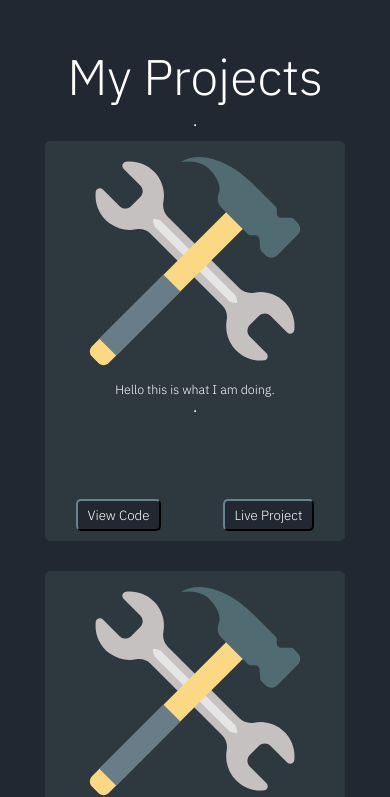
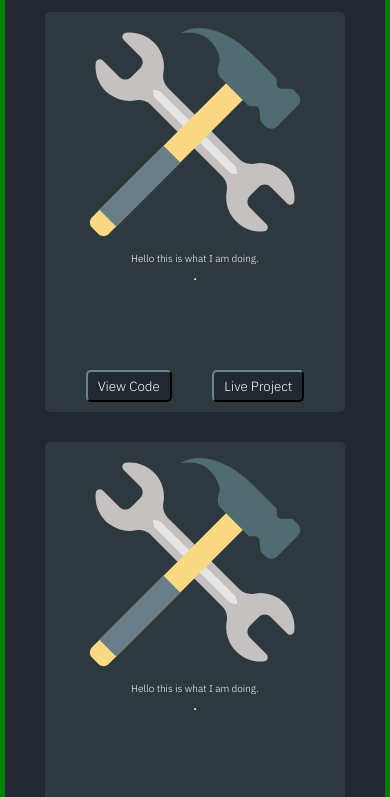
Before and after one commit to pranjalyadav451/AnotherPortfolio, a plain HTML site: page index.html in a window 390 px wide. Shown: the part 1061-1858 px from the top of the page. Drawn offline with Linux system fonts and the light colour scheme; a web font is replaced by a local one.

Commit message:
added one more media query to the profile image

```diff
--- a/sass/base/_root.scss
+++ b/sass/base/_root.scss
@@ -7,13 +7,14 @@
   --main-bg-color2: #2d383f;
   --border-color: #f2a365;
   font-size: 16px;
-  --h1-size: 5rem;
-  --h2-size: 4.375rem;
-  --h3-size: 4rem;
-  --h4-size: 3.125rem;
-  --h5-size: 2.5rem;
-  --h6-size: 1.875rem;
-  --p-size: 1.25rem;
+  // --h1-size: 5rem;
+  --h1-size: 4.375rem;
+  --h2-size: 4rem;
+  --h3-size: 3.125rem;
+  --h4-size: 2.5rem;
+  --h5-size: 1.875rem;
+  --h6-size: 1.25rem;
+  --p-size: 1rem;
 
 
 
--- a/sass/components/_projects-wrapper.scss
+++ b/sass/components/_projects-wrapper.scss
@@ -15,7 +15,7 @@
     width: $large-screen-width;
   }
 
-  // border:5px solid green;
+  border:5px solid green;
 }
 
 #project-list {
@@ -49,7 +49,7 @@
       margin-top: auto;
       margin-bottom: 1rem;
       display: flex;
-      justify-content: space-around;
+      justify-content: space-evenly;
       width: 100%;
 
       .btn {
--- a/sass/components/_right-1.scss
+++ b/sass/components/_right-1.scss
@@ -20,5 +20,10 @@
       width: 300px;
       height: 200px;
     }
+
+    @media (max-width:400px) {
+      width: 260px;
+      height: 180px;
+    }
   }
 }
```
Also changed, not shown: dist/css/main.css, 1 other file.
